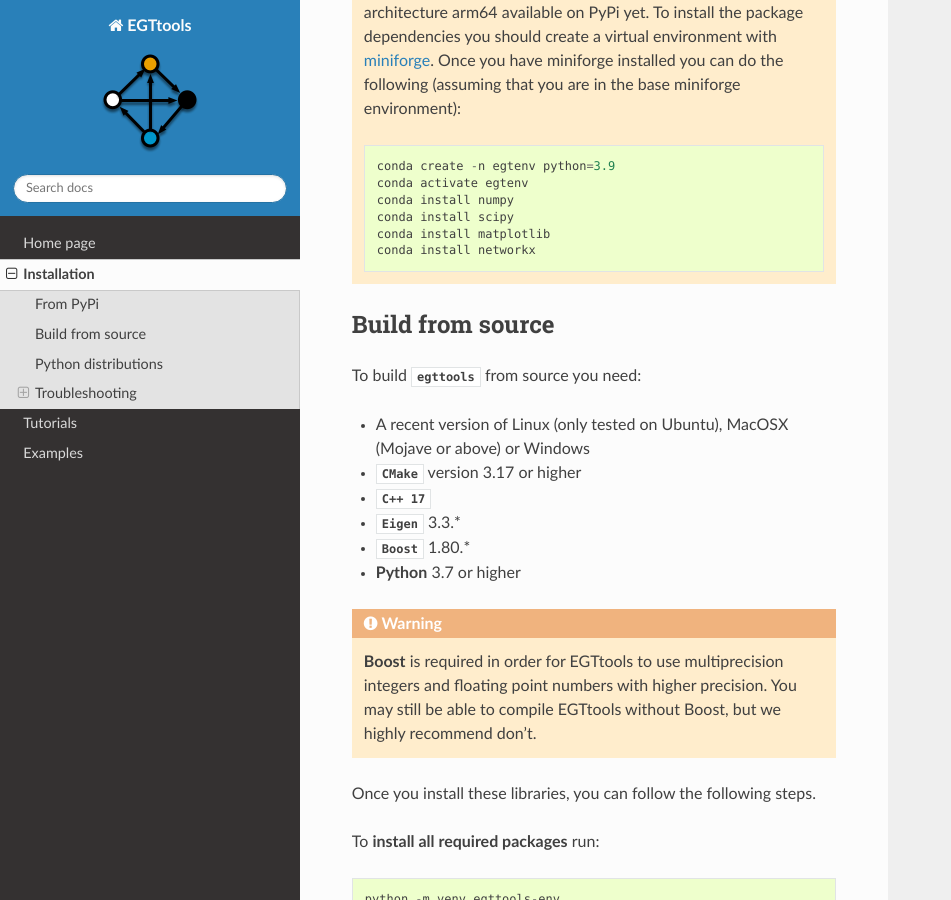
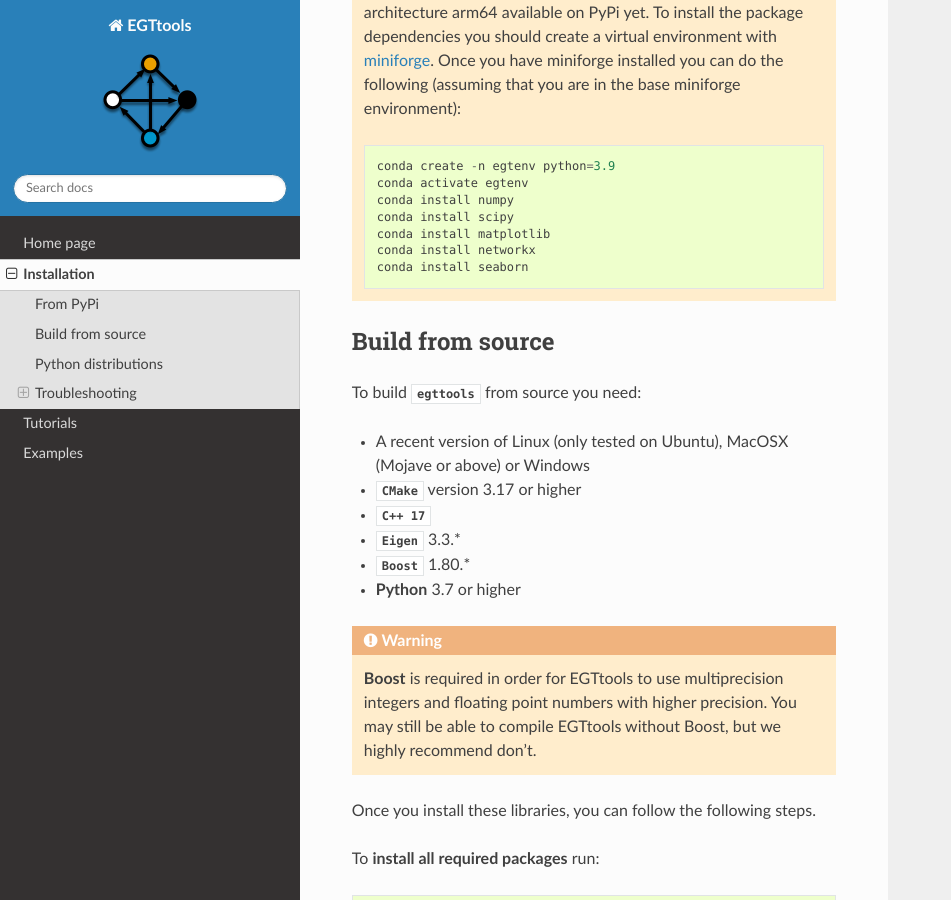
Before and after one commit to Socrats/EGTTools, a Sphinx documentation site: the page built from docs/installation.rst, in a window 1280 px wide and 900 px high, scrolled down 1051 px. Shown: the whole window, without its empty margins (0-951 px from the left). Built offline with Sphinx 7.4.7 and the Read the Docs theme 2.0.0, drawn with Linux system fonts in a browser that asks for light colours; pages that are not in the unit, such as notebooks, are missing from menus; the version number could not be read and is left out.

Commit message:
added seaborn to packages to be installed

```diff
--- a/docs/installation.rst
+++ b/docs/installation.rst
@@ -42,6 +42,7 @@ To update your installed version to the latest release, add ``-U`` (or ``--upgra
         conda install scipy
         conda install matplotlib
         conda install networkx
+        conda install seaborn
 
 Build from source
 -----------------
```
